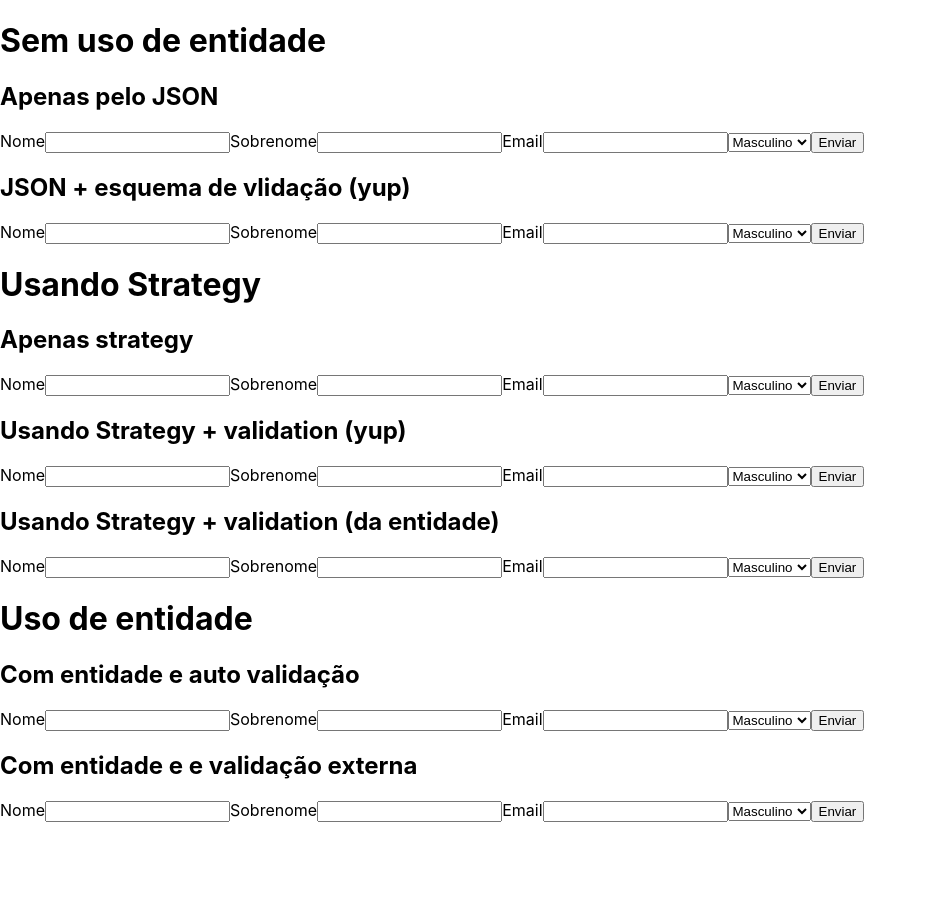
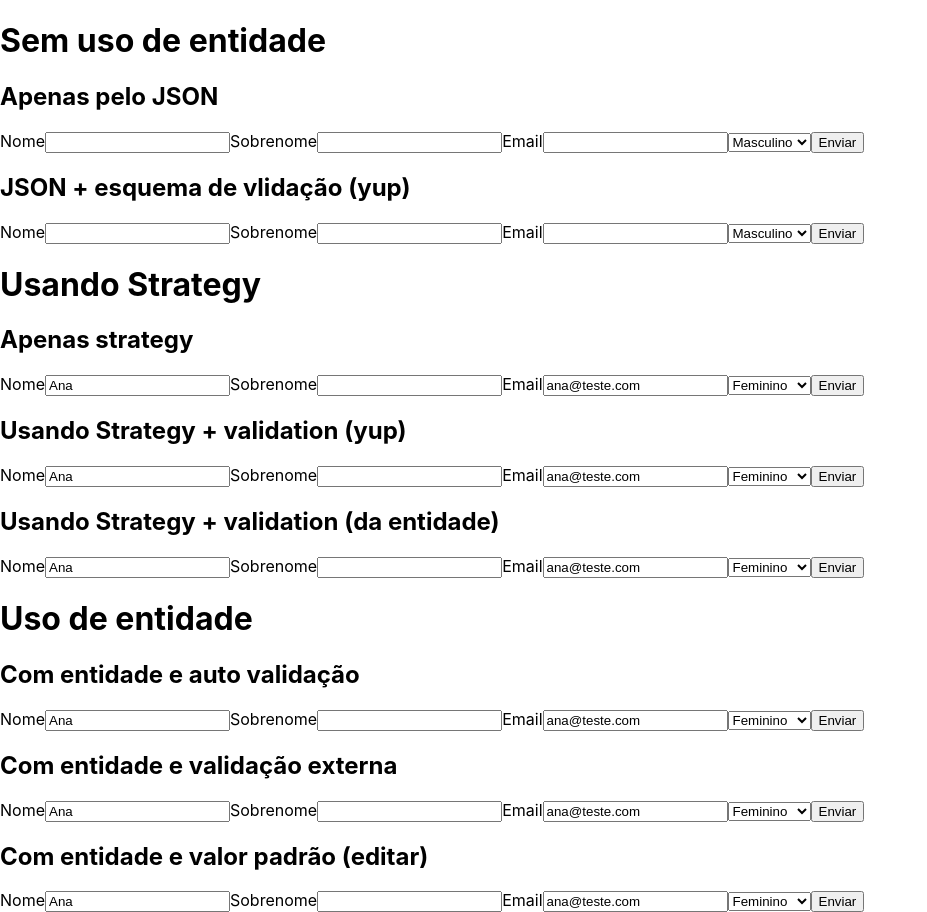
Before and after one commit to victorfernandesraton/dynamicform-test, a React (Create React App) app: page / in a window 1280 px wide. Shown: the whole page, without its empty margins (0-927 px from the left). Before the commit the page ends 822 px from the top, so only its background shows below. Built offline with nearby package versions, Linux system fonts and the light colour scheme.

Commit message:
exibição de funcionalidades @Ttodo corrigir repace de variaveis usadas em constructor

```diff
--- a/src/App.tsx
+++ b/src/App.tsx
@@ -3,46 +3,72 @@ import React from "react";
 import FormUser from "./DynamicFrom/form/business/FormUser";
 import Dyamicform from "./components/dynamicForm/DynamicFormView-container";
 
-import * as Yup from 'yup';
+import FormJson from "./Form.json";
+import * as Yup from "yup";
 
+function App() {
   const formSkeleton = [
-  { label: "Nome", name: "username", field: "single", type: "text",required: true, minLength: 3 },
-  { label: "Sobrenome", name: "lastname", field: "single", type: "text", required: true },
-  { label: "Email", name: "usermail", field: "single", type: "email", required: true},
+    {
+      label: "Nome",
+      name: "username",
+      field: "single",
+      type: "text",
+      required: true,
+      minLength: 3,
+    },
+    {
+      label: "Sobrenome",
+      name: "lastname",
+      field: "single",
+      type: "text",
+      required: true,
+    },
+    {
+      label: "Email",
+      name: "usermail",
+      field: "single",
+      type: "email",
+      required: true,
+    },
     {
       label: "Gênero",
       name: "gender",
       field: "multi",
       type: "select",
       options: [
-      { label: "Masculino", value: 1 },
+        { label: "Masculino", value: 1, default: true },
         { label: "Feminino", value: 2 },
       ],
     },
-  {name: 'save', field: 'single', type: 'submit', label: 'Enviar', onSubmit: (values: any) => console.log(values)}
+    { name: "save", field: "single", type: "submit", label: "Enviar" },
   ];
 
-const user = { username: "Ana", gender: 2 };
+  // Composição de objeto usuário
+  const user = { username: "Ana", gender: 2, usermail: "ana@teste.com" };
+  // // Não possui dados padrões para preencher o formulário
+  const formUser1 = new FormUser({formSkeleton: formSkeleton,mutation: ""});
+  // // Possui dados padrões para preencher o formulário
+  const formUser2 = new FormUser(
+    { formSkeleton: formSkeleton, mutation: "" },
+    user
+  );
 
-const formUser1 = new FormUser({formSkeleton,mutation: ""});
-const formUser2 = new FormUser({formSkeleton,mutation: ""}, user);
-
-formUser1.wrap({ field: "edit" });
+  formUser1.wrap();
+  formUser2.wrap({gender: 2});
 
   const vaidationYup = Yup.object().shape({
     username: Yup.string().min(3, "Nome não possui caracteres suficiente").required("Nome is required"),
-  lastname: Yup.string().min(3, "Nome não possui caracteres suficiente").required("Nome is required"),
+    lastname: Yup.string().min(3, "SObrenome não possui caracteres suficiente").required("Sobrenome is required"),
     email:Yup.string().email("Email inválido").required("Email é obrigatório")
   });
 
-function App() {
   return (
     <div className="App">
       <h1>Sem uso de entidade</h1>
       <h2>Apenas pelo JSON</h2>
-      <Dyamicform form={formSkeleton} />
+      <Dyamicform form={FormJson.form} />
       <h2>JSON + esquema de vlidação (yup)</h2>
-      <Dyamicform form={formSkeleton} validations={vaidationYup} />
+      <Dyamicform form={FormJson.form} validations={vaidationYup} />
       <h1>Usando Strategy</h1>
       <h2>Apenas strategy</h2>
       <Dyamicform form={formUser1.getForm()} />
@@ -52,9 +78,11 @@ function App() {
       <Dyamicform form={formUser1.getForm()} validations={formUser1.validateSchema()} />
       <h1>Uso de entidade</h1>
       <h2>Com entidade e auto validação</h2>
-      <Dyamicform entity={formUser1}  />
-      <h2>Com entidade e e validação externa</h2>
-      <Dyamicform entity={formUser1} validations={vaidationYup}/>
+      <Dyamicform entity={formUser2}  />
+      <h2>Com entidade e validação externa</h2>
+      <Dyamicform entity={formUser2} validations={vaidationYup}/>
+      <h2>Com entidade e valor padrão (editar) </h2>
+      <Dyamicform entity={formUser2}  />
     </div>
   );
 }
--- a/src/DynamicFrom/form/FormStrategy.ts
+++ b/src/DynamicFrom/form/FormStrategy.ts
@@ -26,15 +26,23 @@ export default abstract class FormStrategy {
     }
 
     getForm() {
-        return this.form;
+        return this.form.length > 0 ? this.form :this.formSkeleton;
     }
 
-    formReplace(payload: any) {
-        this.form = this.formSkeleton.map(formItem => {
-            let newFormIten = FormItemFactory(formItem);
-            newFormIten.wrapContent(payload);
-            return newFormIten.getFormIten();
-        })
+    getFormSkeleton() {
+        return this.formSkeleton;
+    }
+
+    formReplace(payload?: any) {
+        let temp = [];
+        for (let i = 0; i < this.formSkeleton.length; i++) {
+            const element = FormItemFactory(this.formSkeleton[i]);
+            if (payload) {
+                element.wrapContent(payload);
+            }
+            temp.push(element.getFormIten())
+        }
+        this.form = temp;
     }
 
     abstract wrap(payload?: any): void
@@ -49,9 +57,9 @@ export default abstract class FormStrategy {
         }, {});
 
         for(const item of this.form){
-            if(item.field){
+            if(item.type){
                 _validationSchema[item.name] = Yup.string();
-            }else if(item.field === "email"){
+            }else if(item.type === "email"){
                 _validationSchema[item.name] = Yup.string().email(`${item.label} is not valid email`)
             }
 
--- a/src/DynamicFrom/form/business/FormUser.ts
+++ b/src/DynamicFrom/form/business/FormUser.ts
@@ -1,4 +1,5 @@
 import FormStrategy, {FormObject} from '../FormStrategy';
+
 
 export default class FormUser extends FormStrategy {
 
@@ -8,7 +9,10 @@ export default class FormUser extends FormStrategy {
     }
 
     wrap(payload?: any): void {
-        this.formReplace(this.entity);
+        this.formReplace();
+        if (this.entity) {
+            this.formReplace(this.entity);
+        }
 
         if (payload) {
             this.formReplace(payload);
--- /dev/null
+++ b/src/Form.json
@@ -0,0 +1,37 @@
+{
+  "form": [
+    {
+      "label": "Nome",
+      "name": "username",
+      "field": "single",
+      "type": "text",
+      "required": true,
+      "minLength": 3
+    },
+    {
+      "label": "Sobrenome",
+      "name": "lastname",
+      "field": "single",
+      "type": "text",
+      "required": true
+    },
+    {
+      "label": "Email",
+      "name": "usermail",
+      "field": "single",
+      "type": "email",
+      "required": true
+    },
+    {
+      "label": "Gênero",
+      "name": "gender",
+      "field": "multi",
+      "type": "select",
+      "options": [
+        { "label": "Masculino", "value": 1,"default": true },
+        { "label": "Feminino", "value": 2 }
+      ]
+    },
+    { "name": "save", "field": "single", "type": "submit", "label": "Enviar" }
+  ]
+}
--- a/src/components/dynamicForm/DynamicForm-utils.ts
+++ b/src/components/dynamicForm/DynamicForm-utils.ts
@@ -1,9 +1,8 @@
 export const getInitialValues = (formData = []) => {
   return formData.reduce((acc: any, item:any) => {
     let initialValue;
-    switch (item.type) {
-      case 'select':
-      case 'switch':
+    switch (item.field) {
+      case 'multi':
         const result = item.options.find(
           (op: any) => op.isDefault === true || op.default === true,
         );
--- a/src/components/dynamicForm/DynamicFormSwitchFields.tsx
+++ b/src/components/dynamicForm/DynamicFormSwitchFields.tsx
@@ -1,4 +1,4 @@
-import React, { useEffect } from "react";
+import React from "react";
 // import {Field, Form} from 'formik';
 // TODO: fazer funcionar compoentes nativos
 // import {Text} from 'react-native';
@@ -14,20 +14,15 @@ const DynamicFormSwitchFields = (props: any) => {
   const { form, formProps } = props;
   const { values, handleChange, errors } = formProps;
 
-  useEffect(() => {
-    console.log(errors);
-  }, [errors]);
-
   return (
     <>
-      {form.map((item: any, key: number) => {
+      {form.map((item: any) => {
         switch (item.type) {
           case "submit_button":
           case "submit":
             return (
               <button
                 disabled={Object.keys(errors).length > 0}
-                key={key}
                 onClick={item.onSubmit}
                 type="submit"
                 value={values[item.label]}
@@ -44,31 +39,30 @@ const DynamicFormSwitchFields = (props: any) => {
           case "date-picker":
             return (
               <>
-                {item.label && <label key={key}>{item.label}</label>}
+                {item.label && <label>{item.label}</label>}
                 <input
-                  key={key}
                   required={item.required}
                   name={item.name}
                   type={item.type}
-                  value={values[item.label]}
+                  value={values[item.name]}
                   onChange={(e: any) => handleChange(item.name)(e)}
                 />
-                {errors && errors[item.name] && <span key={key}>{errors[item.name]}</span>}
+                {errors && errors[item.name] && <span>{errors[item.name]}</span>}
               </>
             );
           case "select":
             return (
               <>
-                <select name={item.name} key={key}>
-                  {item.options.map((el: any, key: number) => {
+                <select name={item.name}>
+                  {item.options.map((el: any) => {
                     return (
-                      <option key={key} value={el.value}>
+                      <option value={el.value} selected={el.default}>
                         {el.label}
                       </option>
                     );
                   })}
                 </select>
-                {errors && errors[item.name] && <p key={key}>{errors[item.name]}</p>}
+                {errors && errors[item.name] && <p>{errors[item.name]}</p>}
               </>
             );
           case "switch":
@@ -76,13 +70,12 @@ const DynamicFormSwitchFields = (props: any) => {
               <>
                 {item.options.map((el: any, key: number) => (
                   <input
-                    key={key}
                     type="radio"
                     value={el.value}
                     onChange={handleChange}
                   />
                 ))}
-                {errors[item.name] && <p key={key}>{errors[item.name]}</p>}
+                {errors[item.name] && <p>{errors[item.name]}</p>}
               </>
             );
           default:
--- a/src/components/dynamicForm/DynamicFormView-container.tsx
+++ b/src/components/dynamicForm/DynamicFormView-container.tsx
@@ -10,17 +10,17 @@ const DynamicFormView = (props: any) => {
   const { form, onSubmit, styled, validations, entity, ...extraProps } = props;
 
   const formData = useMemo(() => {
-    if (entity && entity instanceof FormStrategy) {
+    if (entity && entity instanceof FormStrategy && !form) {
       entity.wrap();
       return entity.getForm();
     } else {
       return form;
     }
-  }, [form, entity]);
+  }, [entity, form]);
 
   const validateSchema = useMemo(() => {
     if (entity && entity instanceof FormStrategy && !validations) {
-      return entity.validateSchema();
+      return entity.validateSchema()
     }
     return validations;
   }, [entity, validations]);
@@ -30,7 +30,7 @@ const DynamicFormView = (props: any) => {
   return (
     <Formik
       onSubmit={onSubmit}
-      initialValues={getInitialValues(form)}
+      initialValues={getInitialValues(formData)}
       validationSchema={validateSchema}
       enableRenitialize // Necessário para realizar o update constante do formulário
       {...extraProps}
```
Also changed, not shown: src/DynamicFrom/form/business/FormUserSkeleton.ts (added, +35 -0 lines), 2 other files (tests, documents, lock files or other folders). Lines whose indentation alone changed are shown as unchanged.
